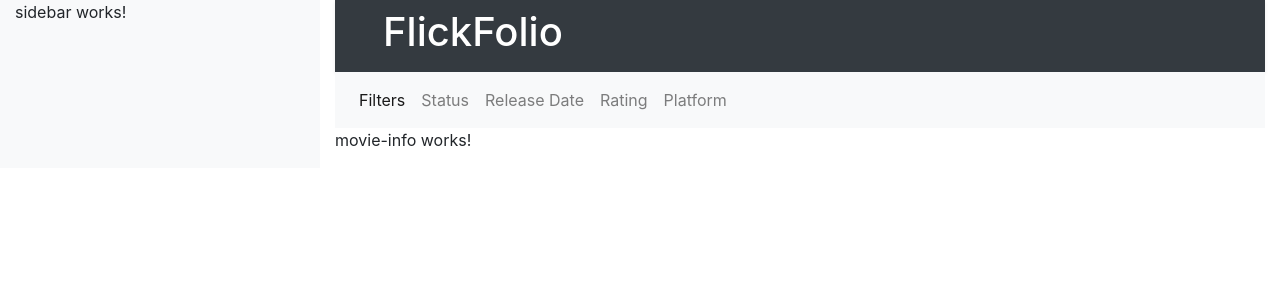
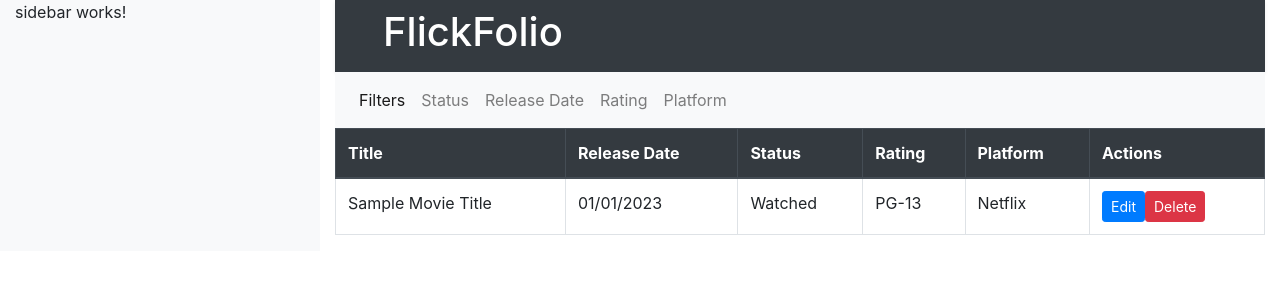
Before and after one commit to fender-kid/FlickFolio, an Angular app: page / in a window 1280 px wide. Shown: the top 300 px of the page. Built offline with nearby package versions, Linux system fonts and the light colour scheme.

Commit message:
Created a table structure for my movie-info component.

```diff
--- a/src/app/movie-info/movie-info.component.html
+++ b/src/app/movie-info/movie-info.component.html
@@ -1 +1,27 @@
-<p>movie-info works!</p>
+<table class="table table-bordered table-hover">
+  <thead class="thead-dark">
+      <tr>
+          <th>Title</th>
+          <th>Release Date</th>
+          <th>Status</th>
+          <th>Rating</th>
+          <th>Platform</th>
+          <th>Actions</th>
+      </tr>
+  </thead>
+  <tbody>
+      <!-- Sample Row (Will loop through this with *ngFor later) -->
+      <tr>
+          <td>Sample Movie Title</td>
+          <td>01/01/2023</td>
+          <td>Watched</td>
+          <td>PG-13</td>
+          <td>Netflix</td>
+          <td>
+              <!-- Sample actions: Edit/Delete -->
+              <button class="btn btn-sm btn-primary">Edit</button>
+              <button class="btn btn-sm btn-danger">Delete</button>
+          </td>
+      </tr>
+  </tbody>
+</table>
```
